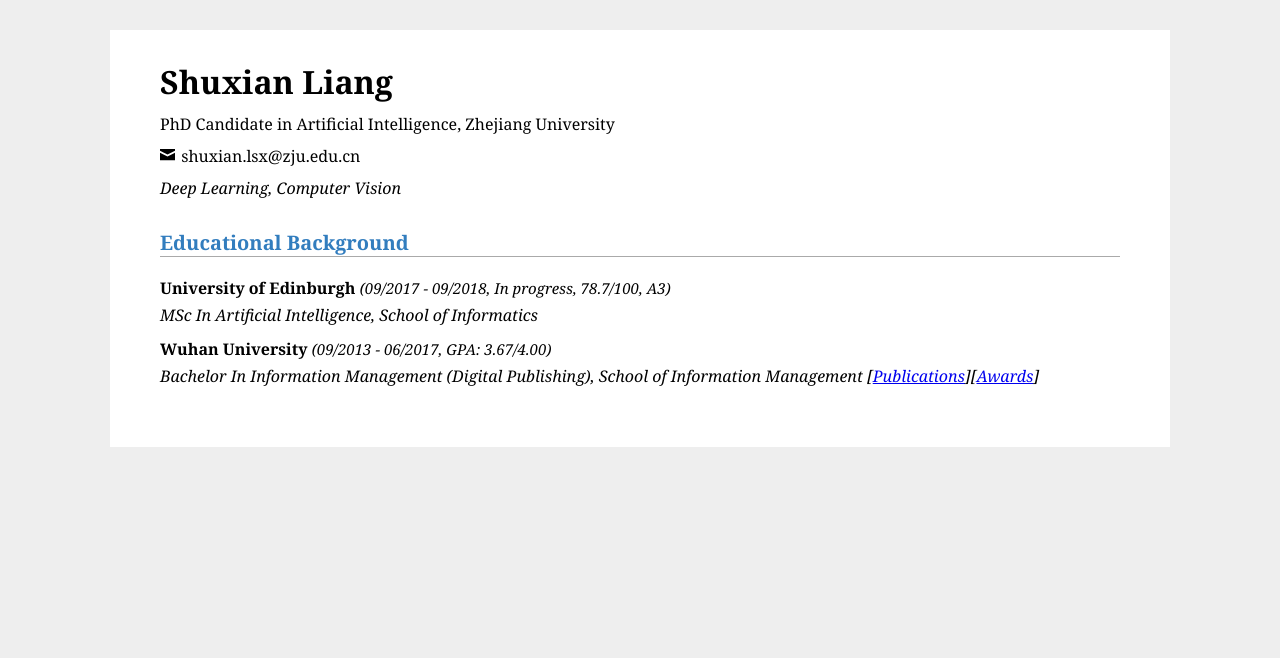
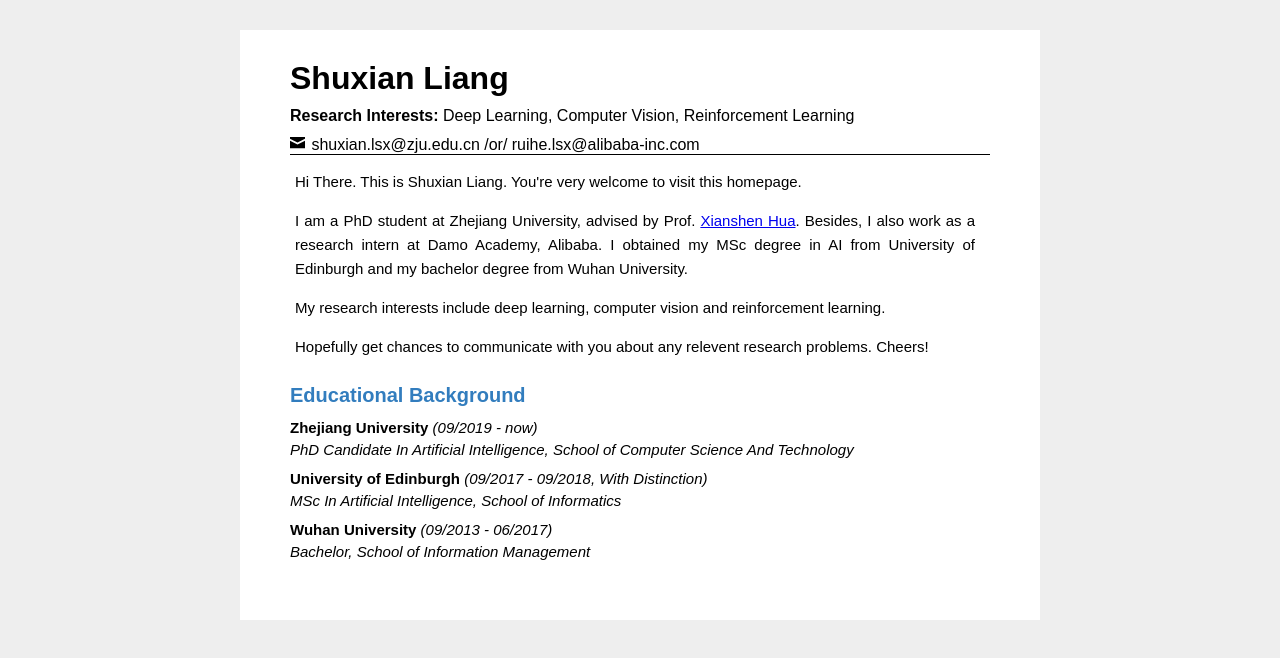
Before and after one commit to IvanLLL/homepage, a plain HTML site: page index.html in a window 1280 px wide. Drawn offline with Linux system fonts and the light colour scheme.

Commit message:
new homepage

```diff
--- a/cv.html
+++ b/index.html
@@ -3,47 +3,61 @@
 <head>
     <meta charset="UTF-8">
     <meta name='viewport' content='initial-scale=1, minimum-scale=1, user-scalable=no'>
-    <title>CV - Shuxian Liang</title>
+    <title>Shuxian Liang</title>
     <link rel="stylesheet" href="public/style.css">
 </head>
 <body>
     <div id="container">
-        <div id="intro">
+        <div id="intro" style="margin-bottom:10px; border-bottom: solid 1px #000000">
             <h1>Shuxian Liang</h1>
-            <p>PhD Candidate in Artificial Intelligence, Zhejiang University</p>
+            <p><b>Research Interests: </b>Deep Learning, Computer Vision, Reinforcement Learning</p>
             <div class="inline-img-text">
                 <img src="public/envelope-closed.svg">
-                <span>shuxian.lsx@zju.edu.cn</span>
+                <span>shuxian.lsx@zju.edu.cn /or/ ruihe.lsx@alibaba-inc.com</span>
             </div>
-            <p class="interest">Deep Learning, Computer Vision</p>
         </div>
         <div class="infocard" id="edu">
+            <!-- <h2>Intro</h2> -->
+            <div>
+                <p class="intro">Hi There. This is Shuxian Liang. You're very welcome to visit this homepage.</p>
+                <p class="intro">I am a PhD student at Zhejiang University, advised by Prof. <a href='https://scholar.google.com/citations?user=6G-l4o0AAAAJ&hl=en&oi=ao'>Xianshen Hua</a>.  Besides, I also work as a research intern at Damo Academy, Alibaba. I obtained my MSc degree in AI from University of Edinburgh and my bachelor degree from Wuhan University.</p>
+                <p class="intro">My research interests include deep learning, computer vision and reinforcement learning. </p>
+                <p class="intro">Hopefully get chances to communicate with you about any relevent research problems. Cheers!</p>
+            </div>
+
+
             <h2>Educational Background</h2>
             <div class="list">
                 <div class="item">
                     <div class="row">
+                        <span class="itemTitle">Zhejiang University</span>
+                        <span class="itemDate">(09/2019 - now)</span>
+                    </div>
+                    <div class="row">
+                        <span class="itemSubtitle">PhD Candidate In Artificial Intelligence, School of Computer Science And Technology</span>
+                    </div>
+                </div>
+                <div class="item">
+                    <div class="row">
                         <span class="itemTitle">University of Edinburgh</span>
-                        <span class="itemDate">(09/2017 - 09/2018, In progress, 78.7/100, A3)</span>
+                        <span class="itemDate">(09/2017 - 09/2018, With Distinction)</span>
                     </div>
                     <div class="row">
                         <span class="itemSubtitle">MSc In Artificial Intelligence, School of Informatics</span>
-                        <!--<span class="itemStatus">(In Progress)</span>-->
                     </div>
 
-                    <!--<div class="itemExp">-->
-                        <!---->
-                    <!--</div>-->
                 </div>
                 <div class="item">
                     <div class="row">
                         <span class="itemTitle">Wuhan University</span>
-                        <span class="itemDate">(09/2013 - 06/2017, GPA: 3.67/4.00)</span>
+                        <span class="itemDate">(09/2013 - 06/2017)</span>
                     </div>
                     <div class="row">
-                        <span class="itemSubtitle">Bachelor In Information Management (Digital Publishing), School of Information Management [<a href="#publication">Publications</a>][<a href="#award">Awards</a>]</span>
+                        <span class="itemSubtitle">Bachelor, School of Information Management</span>
                     </div>
                 </div>
             </div>
+
         </div>
 
         <!-- <div class="infocard" id="work">
@@ -99,8 +113,8 @@
                 </div>
             </div>
         </div> -->
+    </div>
 
-    </div>
 
 
 <script src="public/jquery-2.1.1.min.js"></script>
--- a/public/style.css
+++ b/public/style.css
@@ -18,20 +18,31 @@ body{
     padding-right: 50px;
     padding-top: 10px;
     padding-bottom: 30px;
-    max-width: 960px;
-    /*font-family: "avenir next", Arial, sans-serif ;*/
-    font-family: Georgia, serif;
+    max-width: 700px;
+    font-family: "avenir next", Arial, sans-serif ;
+    /*font-family: Georgia, serif;*/
 
 }
 #container{
-    margin-top:20px;
-    margin-bottom:20px;
+    margin-top: 20px;
+    margin-bottom: 20px;
     background-color: white;
 
 }
 
 .interest{
     font-style: italic;
+}
+.intro{
+    display: block;
+    margin-block-start: 1em;
+    margin-block-end: 1em;
+    font-size: 15px;
+    margin-left: 5px;
+    margin-right: 15px;
+    line-height: 1.6em;
+    /*letter-spacing: 1px;*/
+    text-align: justify;
 }
 
 
@@ -67,19 +78,20 @@ body{
 /*infocard*/
 .infocard{
     position: relative;
-    margin-top: 30px;
+    margin-top: 15px;
     margin-bottom: 30px;
     width: 100%;
 
 }
 .infocard h2{
     position: relative;
-    margin-top: 10px;
-    margin-bottom: 20px;
+    margin-top: 25px;
+    /*margin-bottom: 20px;*/
     width: 100%;
     color: #327dbe;
     font-size: 20px;
-    border-bottom: 1px solid #aaaaaa;
+    /*margin-left: 30px;*/
+    /*border-bottom: 1px solid #aaaaaa;*/
 }
 .infocard .list{
     position: relative;
@@ -98,6 +110,8 @@ body{
     position: relative;
     max-width: 920px;
     margin-bottom: 5px;
+    /*margin-left: 30px;*/
+    font-size: 15px;
 
 }
 .list .itemTitle{
@@ -111,7 +125,7 @@ body{
 .list .itemDate{
     position: relative;
     /*width: 20%;*/
-    width: 40%;
+    width: 60%;
     right: 0%;
     display: inline-block;
     /*text-align: right;*/
```
